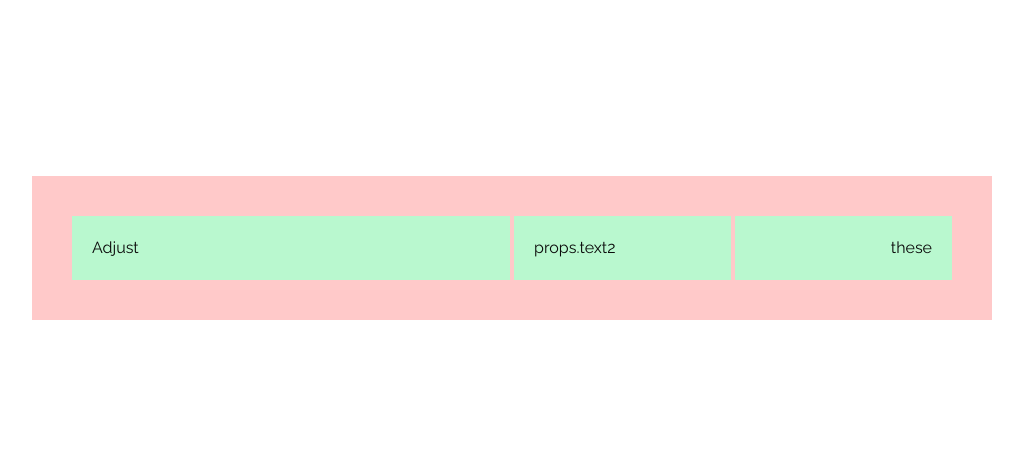
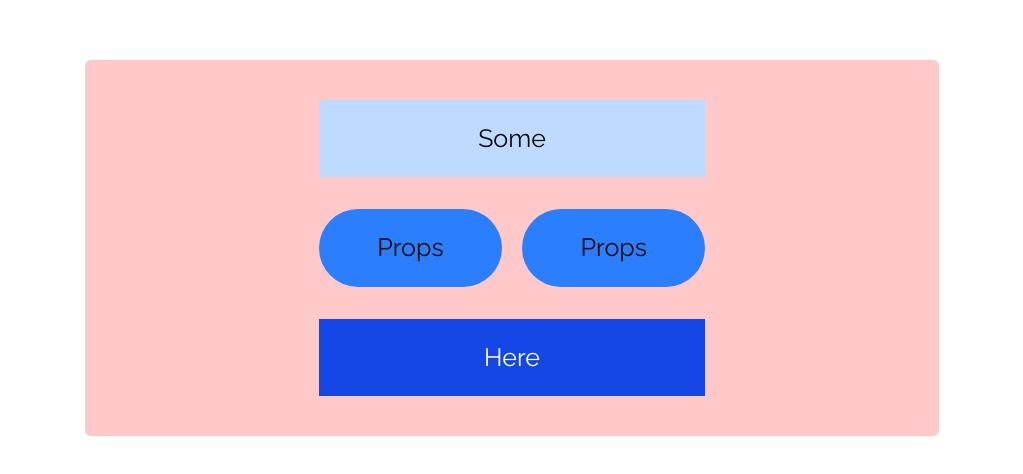
Before and after one commit to acm-ucr/aisc, a Next.js app: page / in a window 1280 px wide. Shown: the part 152-626 px from the top of the page, without its empty margins (128-1151 px from the left). Built offline with nearby package versions, Linux system fonts and the light colour scheme.

Commit message:
Finished flexbox example

```diff
--- a/src/app/page.tsx
+++ b/src/app/page.tsx
@@ -3,7 +3,7 @@ import Example from "@/components/Example";
 const Home = () => {
   return (
     <div className="flex h-screen w-screen items-center justify-center">
-      <Example text1="Adjust" text2="these" text3="Props" />
+      <Example text1="Some" text2="Props" text3="Here" />
     </div>
   );
 };
--- a/src/components/Example.tsx
+++ b/src/components/Example.tsx
@@ -1,12 +1,20 @@
 const Example = (props: { text1: string; text2: string; text3: string }) => {
   return (
-    <div className="flex w-3/4 items-center gap-1 bg-red-200 p-10">
-      <div className="w-1/2 bg-green-200 p-5 text-left">{props.text1}</div>
-      <div className="flex w-1/2 flex-row gap-1">
-        <div className="w-full bg-green-200 p-5 text-left">props.text2</div>
-        <div className="w-full bg-green-200 p-5 text-right">{props.text2}</div>
+    <div className="flex w-2/3 flex-col items-center gap-8 rounded-sm bg-red-200 p-10 text-[25px]">
+      <div className="w-1/2 bg-blue-200 p-5 text-center">
+        {props.text1}
       </div>
-      {/* Hint: Add another box/div here similarly to line 4 */}
+      <div className="flex w-1/2 flex-row gap-5">
+        <div className="w-1/2 rounded-full bg-blue-500 p-5 text-center">
+          {props.text2}
+        </div>
+        <div className="w-1/2 rounded-full bg-blue-500 p-5 text-center">
+          {props.text2}
+        </div>
+      </div>
+      <div className="w-1/2 bg-blue-700 p-5 text-center text-white">
+        {props.text3}
+      </div>
     </div>
   );
 };
```
